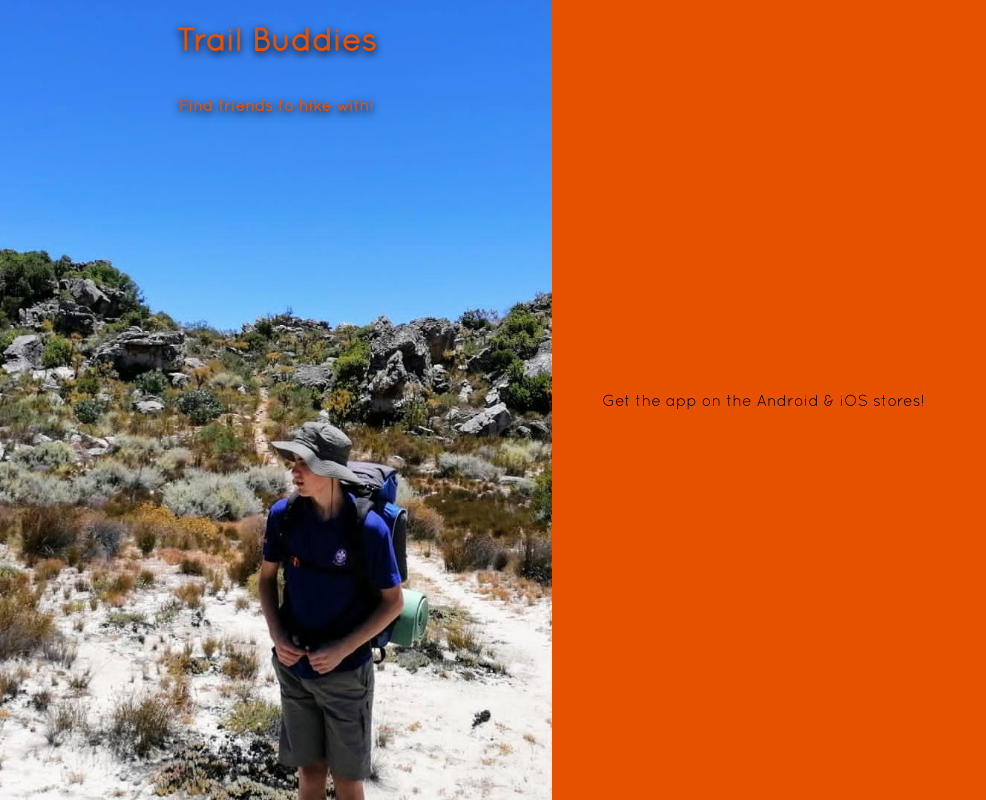
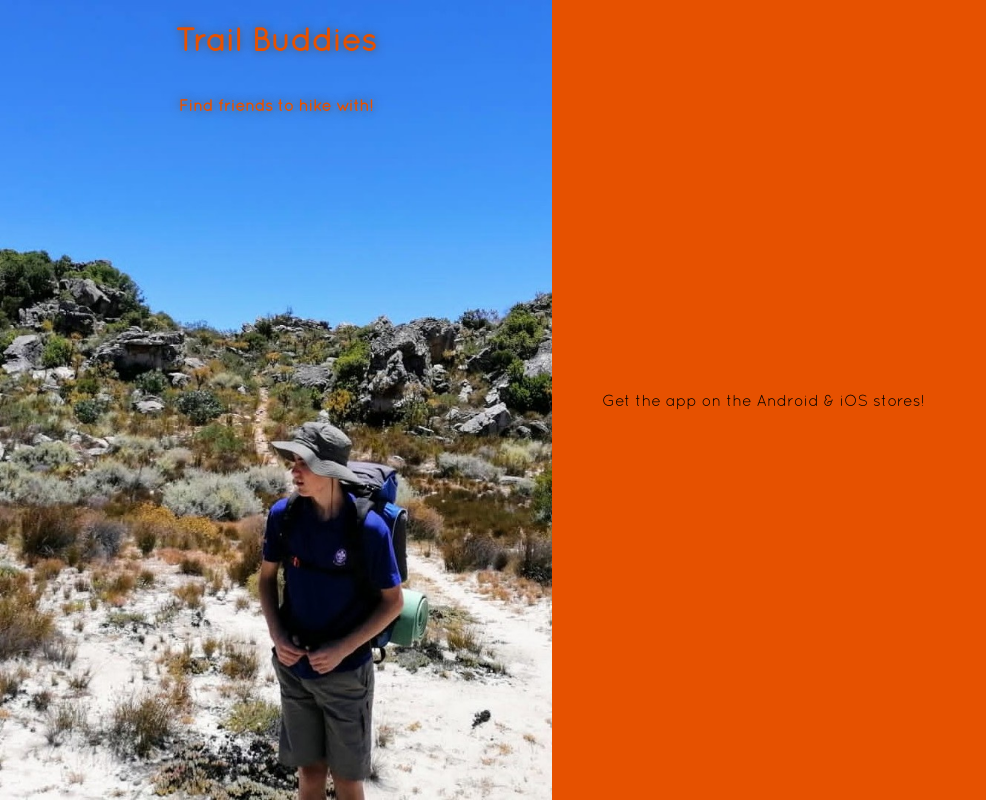
Before and after one commit to TrailBuddies/club, a website built with Vite: page index.html in a window 1280 px wide. Shown: the whole page, without its empty margins (0-986 px from the left). Built offline with nearby package versions, Linux system fonts and the light colour scheme.

Commit message:
change text shadow colour to lighter grey

```diff
--- a/styles/index.scss
+++ b/styles/index.scss
@@ -28,7 +28,7 @@ body {
 	align-items: center;
 
   color: rgba(230, 81, 0, 1);
-  text-shadow: 0 3px 8px black;
+  text-shadow: 0 0 10px rgb(82, 81, 81);
 
 	background-image: url('/images/bg-tall.jpg');
 	background-size: cover;
```
